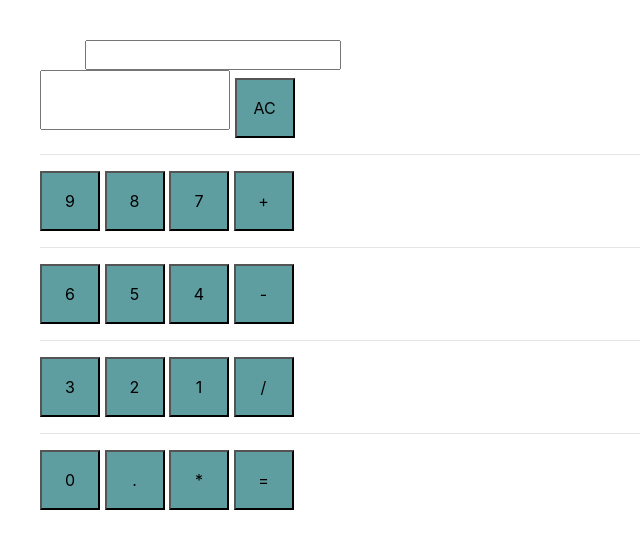
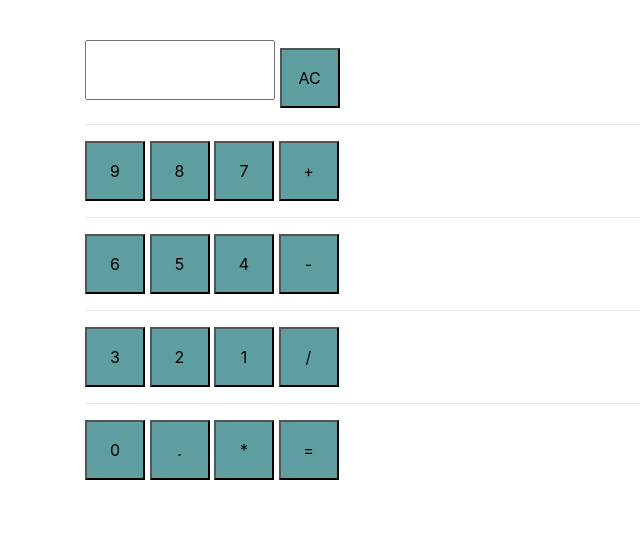
Before and after one commit to Irinabez/MyVanillaCalc, a website: page index.html in a window 1280 px wide. Shown: the whole page, without its empty margins (0-640 px from the left). Drawn offline with nearby package versions, Linux system fonts and the light colour scheme.

Commit message:
Update index.html

```diff
--- a/index.html
+++ b/index.html
@@ -9,10 +9,9 @@
 </head>
 <body>
 <div class="container">
-    <input type="text" id="result">
-</div>
-<input class="input" type="text" id="display"readonly>
-<button onclick="allClear()">AC</button>
+    <input class="input" type="text" id="display"readonly>
+    <button onclick="allClear()">AC</button>
+
 
 <hr>
 
```
